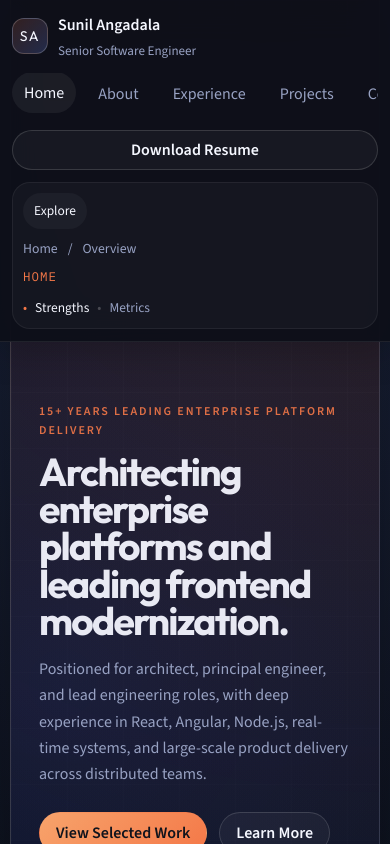
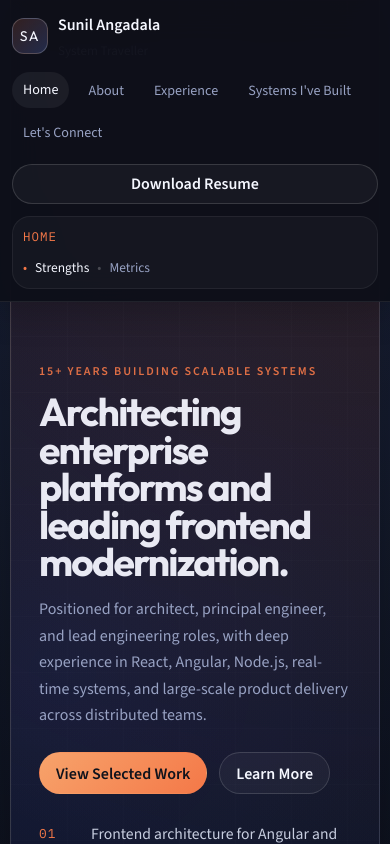
Before and after one commit to SunilAngadala/Portfolio, a React (Vite) app: page / in a window 390 px wide. Shown: the top 844 px of the page. Built offline with nearby package versions, Linux system fonts and the light colour scheme.

Commit message:
HeaderFix

```diff
--- a/src/App.css
+++ b/src/App.css
@@ -93,6 +93,12 @@
   font-size: 0.86rem;
 }
 
+.brand-subtitle {
+  color: var(--text-subtle);
+  font-size: 0.86rem;
+  transition: opacity 400ms ease;
+}
+
 .site-nav {
   display: inline-flex;
   align-items: center;
@@ -2269,11 +2275,10 @@
     order: 0;
     width: 100%;
     justify-content: flex-start;
-    flex-wrap: nowrap;
-    gap: 10px;
-    overflow-x: auto;
-    padding-bottom: 4px;
-    scrollbar-width: none;
+    flex-wrap: wrap;
+    gap: 6px 8px;
+    overflow-x: visible;
+    padding-bottom: 0;
   }
 
   .site-nav::-webkit-scrollbar {
@@ -2282,7 +2287,8 @@
 
   .nav-link {
     flex: 0 0 auto;
-    padding: 8px 12px;
+    padding: 7px 11px;
+    font-size: 0.88rem;
     white-space: nowrap;
   }
 
@@ -2302,18 +2308,20 @@
     font-size: 0.84rem;
   }
 
+  .subnav-menu-pill,
   .site-breadcrumbs {
-    font-size: 0.86rem;
-  }
-
-  .site-breadcrumbs,
-  .site-subnav-links {
-    flex-wrap: wrap;
+    display: none;
+  }
+
+  .site-subnav {
+    grid-template-columns: 1fr;
+    justify-items: start;
   }
 
   .site-subnav-links {
     gap: 8px;
     font-size: 0.84rem;
+    flex-wrap: wrap;
   }
 
   .site-subnav-current {
--- a/src/components/SiteLayout.tsx
+++ b/src/components/SiteLayout.tsx
@@ -1,13 +1,15 @@
 import { useEffect, useState } from 'react'
 import { Link, NavLink, Outlet, useLocation } from 'react-router-dom'
 import { resumeFile } from '../content/portfolio'
+
+const brandTitles = ['System Traveller', 'Layer Navigator', 'Depth Seeker']
 
 const navItems = [
   { to: '/', label: 'Home', end: true },
   { to: '/about', label: 'About' },
   { to: '/experience', label: 'Experience' },
-  { to: '/projects', label: 'Projects' },
-  { to: '/contact', label: 'Contact' },
+  { to: '/projects', label: "Systems I've Built" },
+  { to: '/contact', label: "Let's Connect" },
 ]
 
 const routeMeta = {
@@ -46,7 +48,7 @@ const routeMeta = {
     ],
   },
   '/contact': {
-    label: 'Contact',
+    label: "Let's Connect",
     breadcrumb: 'Connect',
     highlights: [
       { label: 'Email and phone', targetId: 'contact-methods' },
@@ -58,6 +60,19 @@ const routeMeta = {
 
 function SiteLayout() {
   const location = useLocation()
+  const [titleIndex, setTitleIndex] = useState(0)
+  const [titleVisible, setTitleVisible] = useState(true)
+
+  useEffect(() => {
+    const interval = setInterval(() => {
+      setTitleVisible(false)
+      setTimeout(() => {
+        setTitleIndex((prev) => (prev + 1) % brandTitles.length)
+        setTitleVisible(true)
+      }, 400)
+    }, 6000)
+    return () => clearInterval(interval)
+  }, [])
   const currentRoute = routeMeta[location.pathname as keyof typeof routeMeta] ?? {
     label: 'Portfolio',
     breadcrumb: 'Section',
@@ -140,7 +155,12 @@ function SiteLayout() {
             <span className="brand-mark">SA</span>
             <span className="brand-copy">
               <strong>Sunil Angadala</strong>
-              <span>Senior Software Engineer</span>
+              <span
+                className="brand-subtitle"
+                style={{ opacity: titleVisible ? 1 : 0 }}
+              >
+                {brandTitles[titleIndex]}
+              </span>
             </span>
           </NavLink>
 
--- a/src/pages/AboutPage.tsx
+++ b/src/pages/AboutPage.tsx
@@ -36,7 +36,7 @@ function AboutPage() {
           </div>
 
           <blockquote className="about-quote">
-            I care about understanding how systems work, not just making code run.
+            I care about how systems work, not just how code runs.
           </blockquote>
         </div>
 
--- a/src/pages/ContactPage.tsx
+++ b/src/pages/ContactPage.tsx
@@ -48,9 +48,19 @@ function ContactPage() {
               </button>
             </div>
 
-            <a className="contact-method" href={resumeFile} download id="contact-resume">
+            <a
+              className="contact-method"
+              href="https://github.com/SunilAngadala"
+              rel="noopener noreferrer"
+              target="_blank"
+            >
+              <span>GitHub</span>
+              <strong>github.com/SunilAngadala</strong>
+            </a>
+
+            <a className="contact-method" href={resumeFile} target="_blank" rel="noopener noreferrer" id="contact-resume">
                 <span>Resume</span>
-                <strong>Download resume</strong>
+                <strong>View Resume</strong>
             </a>
           </div>
         </article>
--- a/src/pages/HomePage.tsx
+++ b/src/pages/HomePage.tsx
@@ -18,7 +18,7 @@ function HomePage() {
     <div className="route-shell home-route">
       <section className="hero-section section-grid" id="home-strengths">
         <div className="hero-copy reveal reveal-delay-1">
-          <p className="eyebrow">15+ years leading enterprise platform delivery</p>
+          <p className="eyebrow">15+ years building scalable systems</p>
           <h1 className="hero-title">
             Architecting enterprise platforms and leading frontend modernization.
           </h1>
```
